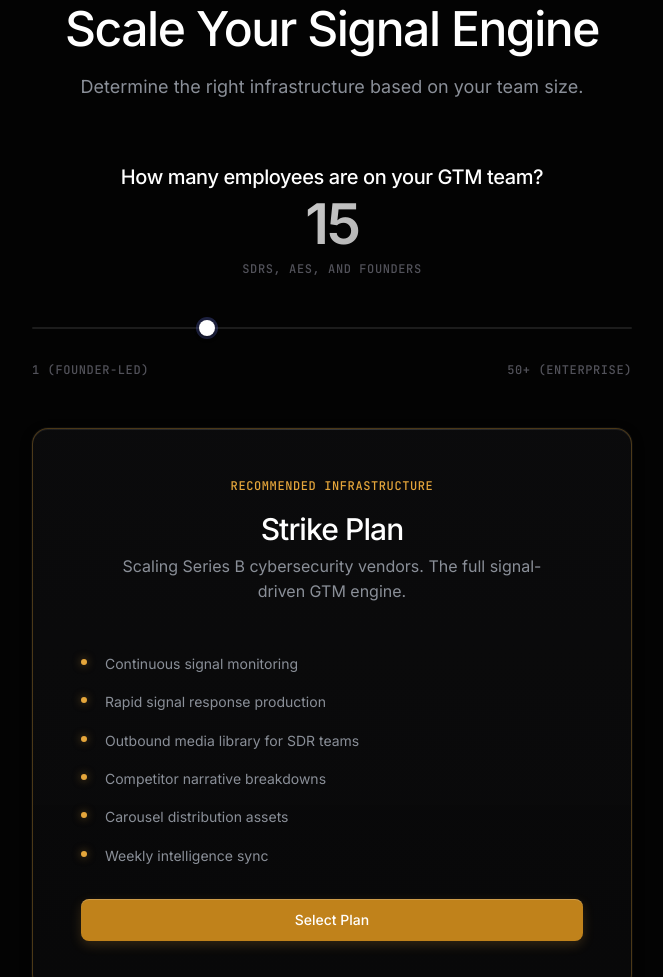
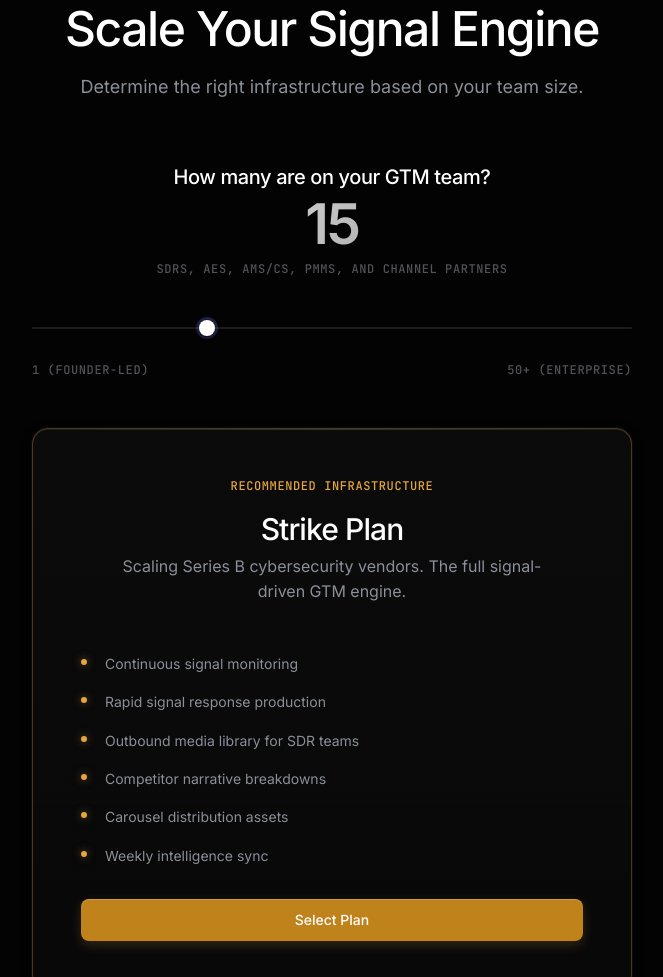
Before and after one commit to ivodator/ideafridge-os, a plain HTML site: page index.html in a window 1280 px wide. Shown: the part 2753-3730 px from the top of the page, without its empty margins (308-971 px from the left). Drawn offline with Linux system fonts and the light colour scheme.

Commit message:
Update
Calculator Stakeholders

```diff
--- a/index.html
+++ b/index.html
@@ -194,9 +194,9 @@
 
             <div class="pricing-calculator mx-auto reveal mb-16">
                 <div class="calc-header text-center mb-8">
-                    <h3 class="mb-2 font-medium">How many employees are on your GTM team?</h3>
+                    <h3 class="mb-2 font-medium">How many are on your GTM team?</h3>
                     <div class="rep-count display-text text-gradient" id="repCountDisplay">15</div>
-                    <div class="mono-text text-dark mt-2">SDRs, AEs, and Founders</div>
+                    <div class="mono-text text-dark mt-2">SDRs, AEs, AMs/CS, PMMs, and Channel Partners</div>
                 </div>
 
                 <div class="slider-container mb-12">
@@ -251,7 +251,7 @@
     <section id="apply" class="section bg-surface border-t border-glass">
         <div class="container max-w-2xl mx-auto">
             <div class="cta-box glass-card text-center reveal p-12">
-                <h2 class="mb-4">Arm Your Revenue Team.</h2>
+                <h2 class="mb-4">Arm Your Revenue Team</h2>
                 <p class="text-muted mb-8">Deploy the Ideafridge Signal Engine. Request access below to check availability for your cyber category.</p>
 
                 <form id="accessForm" class="onboarding-form" novalidate>
```
